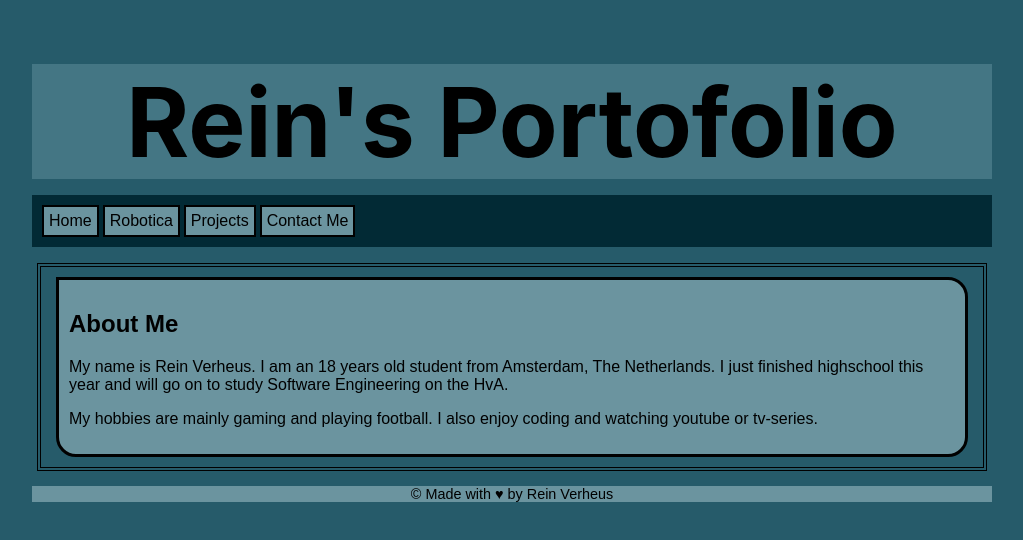
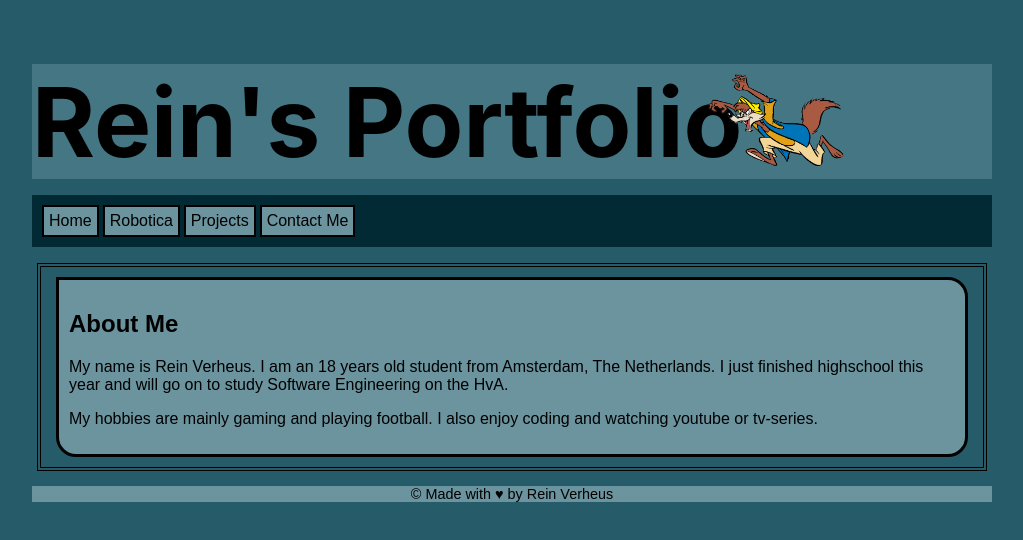
Before and after one commit to ReinVerheus/reinverheus.github.io, a plain HTML site: page index.html in a window 1280 px wide. Shown: the whole page, without its empty margins (128-1151 px from the left). Drawn offline with Linux system fonts and the light colour scheme.

Commit message:
Foto toegevoegd en knoppen verbeterd

```diff
--- a/index.html
+++ b/index.html
@@ -1,14 +1,15 @@
 <!DOCTYPE html>
 <html>
     <head>
-        <title> Rein's portofolio </title>
+        <title> Rein's portfolio </title>
         <link rel="stylesheet" href="style/style.css">
     </head>
 
     <body>
         <div class = "wrapper">
         <header>
-            <h1> Rein's Portofolio </h1>
+            <h1> Rein's Portfolio </h1>
+            <img src="images/rein.png" width="150" height="100">
         </header>
 
         <nav>
--- a/style/style.css
+++ b/style/style.css
@@ -9,7 +9,7 @@ header h1 {
     font-family: -apple-system, BlinkMacSystemFont, 'Segoe UI', Roboto, Oxygen, Ubuntu, Cantarell, 'Open Sans', 'Helvetica Neue', sans-serif;
     font-weight: bold;
     color: black;
-    text-align: center;
+    text-align: left;
 }
 
 body {
@@ -81,3 +81,9 @@ ul {
     font-size: 90%;
     font-family: Arial, Helvetica, sans-serif;
   }
+
+  header img {
+    position: absolute;
+    top: 70px;
+    right: 300px;
+  }
```
Also changed, not shown: images/rein.png (added).
